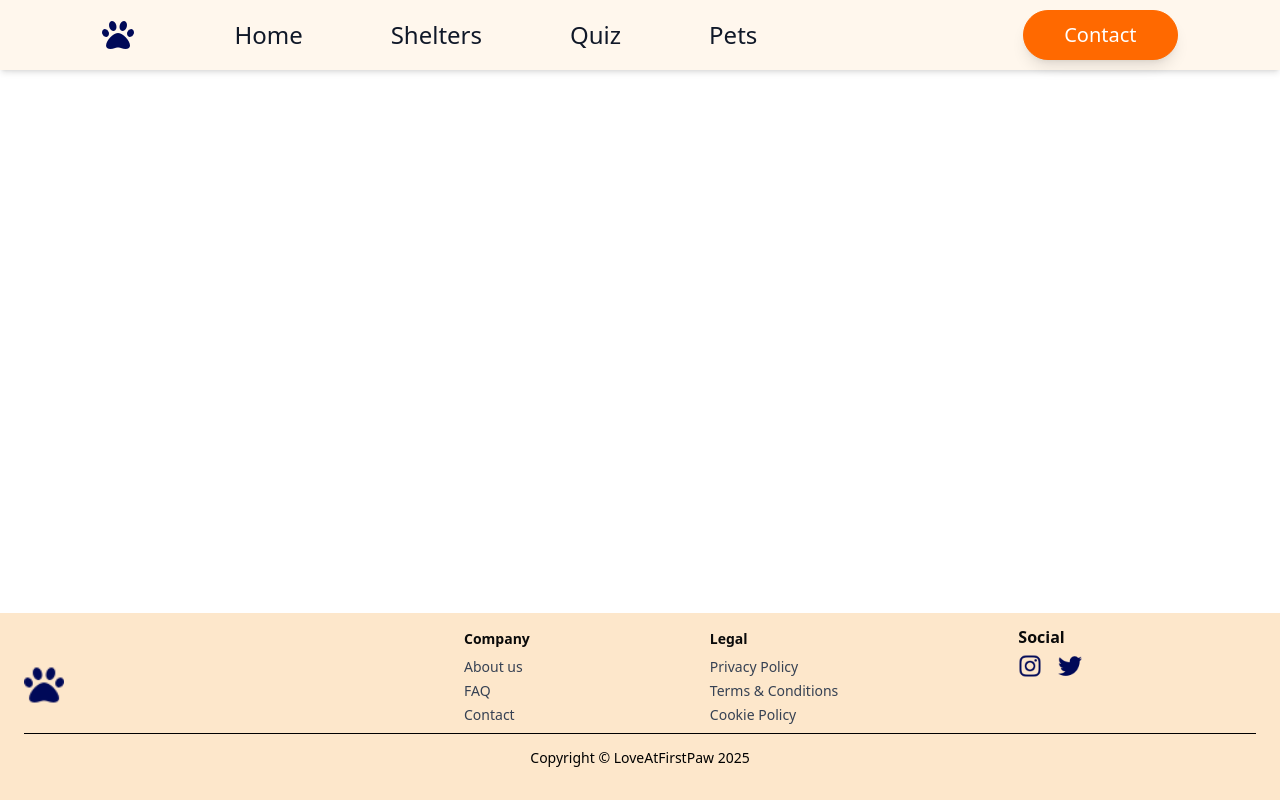
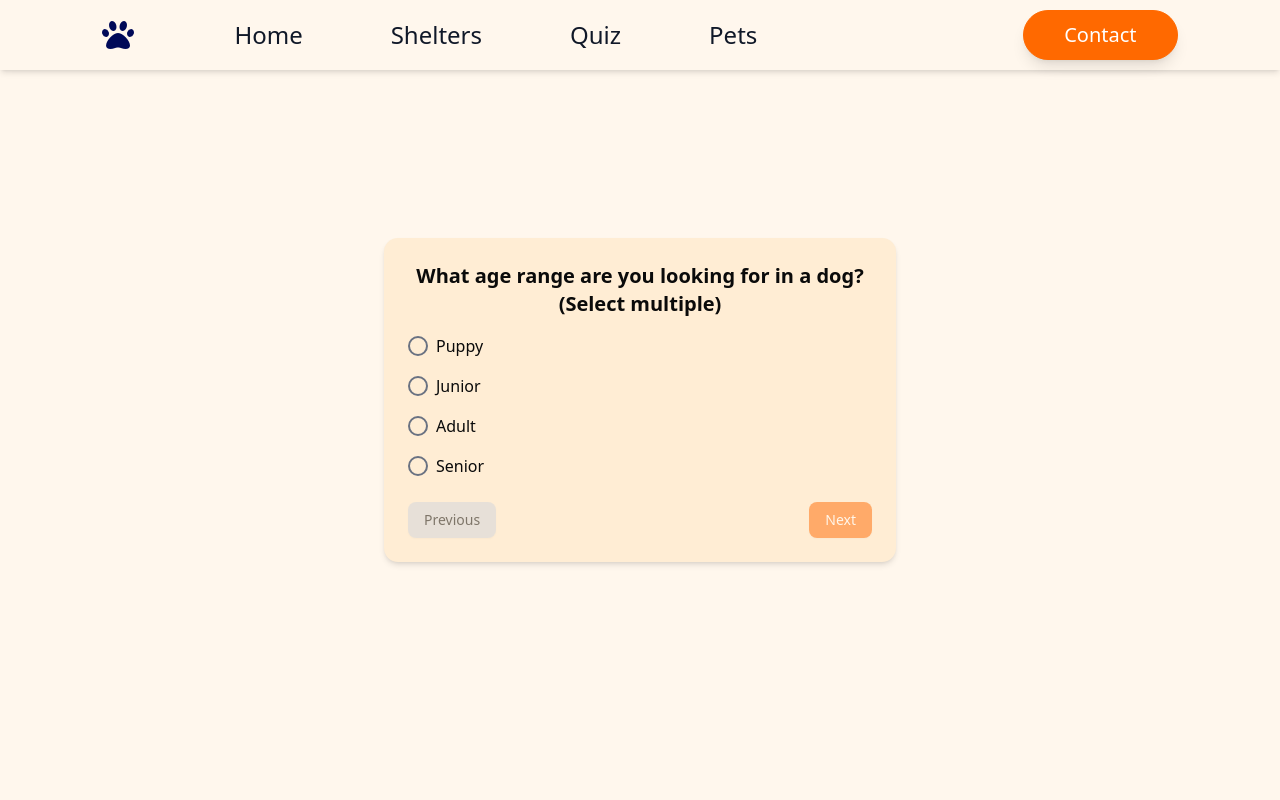
Before and after one commit to ppe11/flashcard, a Next.js app: page /quiz/dogs in a window 1280 px wide. Shown: the top 800 px of the page. Built offline with nearby package versions, Linux system fonts and the light colour scheme.

Commit message:
Add Dog Quiz page with mapped API fields

```diff
--- a/src/app/quiz/dogs/page.jsx
+++ b/src/app/quiz/dogs/page.jsx
@@ -1,9 +1,68 @@
-import React from 'react'
+'use client';
+
+import React from 'react';
+import QuizComponent from '@/components/QuizComponent';
+
+const dogQuestions = [
+    {
+      question: "What age range are you looking for in a dog? (Select multiple)",
+      options: [
+        { label: "Puppy", value: "baby" },
+        { label: "Junior", value: "young" },
+        { label: "Adult", value: "adult" },
+        { label: "Senior", value: "senior" },
+      ],
+      multiple: true,
+      apiField: "age",
+    },
+    {
+      question: "How much space do you have for a dog?",
+      options: [
+        { label: "A small apartment", value: "small" },
+        { label: "A house with a yard", value: "medium" },
+        { label: "A large property or farm", value: "xlarge" },
+      ],
+      multiple: false,
+      apiField: "size",
+    },
+    {
+      question: "How much time can you dedicate to exercising your dog?",
+      options: [
+        { label: "I prefer a couch potato", value: "low-energy" },
+        { label: "A few short walks a day", value: "moderate-energy" },
+        { label: "I love long walks and outdoor adventures!", value: "high-energy" },
+      ],
+      multiple: false,
+      apiField: "breed",
+    },
+    {
+      question: "Do you have young children or other pets? (Select multiple, but No takes priority)",
+      options: [
+        { label: "Yes, I have kids", value: "good_with_children" },
+        { label: "Yes, I have other dogs", value: "good_with_dogs" },
+        { label: "Yes, I have cats", value: "good_with_cats" },
+        { label: "No, it’s just me", value: "no_pets" },
+      ],
+      multiple: true,
+      apiField: "tags",
+    },
+    {
+      question: "How do you feel about dog fur in your home?",
+      options: [
+        { label: "I love to clean!", value: "long" },
+        { label: "I don’t mind vacuuming occasionally", value: "medium" },
+        { label: "I’d prefer to deal with fur as little as possible", value: "short" },
+        { label: "I have allergies and need a hypoallergenic dog", value: "hypoallergenic" },
+      ],
+      multiple: false,
+      apiField: "coat",
+    },
+  ];
 
 const QuizDogs = () => {
   return (
-    <div>
-
+    <div className="flex justify-center items-center min-h-screen bg-orange-50 p-6">
+      <QuizComponent questions={dogQuestions} />
     </div>
   )
 }
--- a/src/components/QuizComponent.jsx
+++ b/src/components/QuizComponent.jsx
@@ -78,7 +78,7 @@ const QuizComponent = ({ questions }) => {
                 <div className={`w-5 h-5 border-2 border-gray-500 rounded-full flex items-center justify-center peer-checked:bg-orange-500 peer-checked:border-orange-500`}>
                   {selectedAnswers[currentQuestion] === option && <div className="w-2.5 h-2.5 bg-white rounded-full"></div>}
                 </div>
-                <span className="text-md font-medium">{option}</span>
+                <span className="text-md font-medium">{option.label}</span>
               </label>
             ))}
           </div>
```
